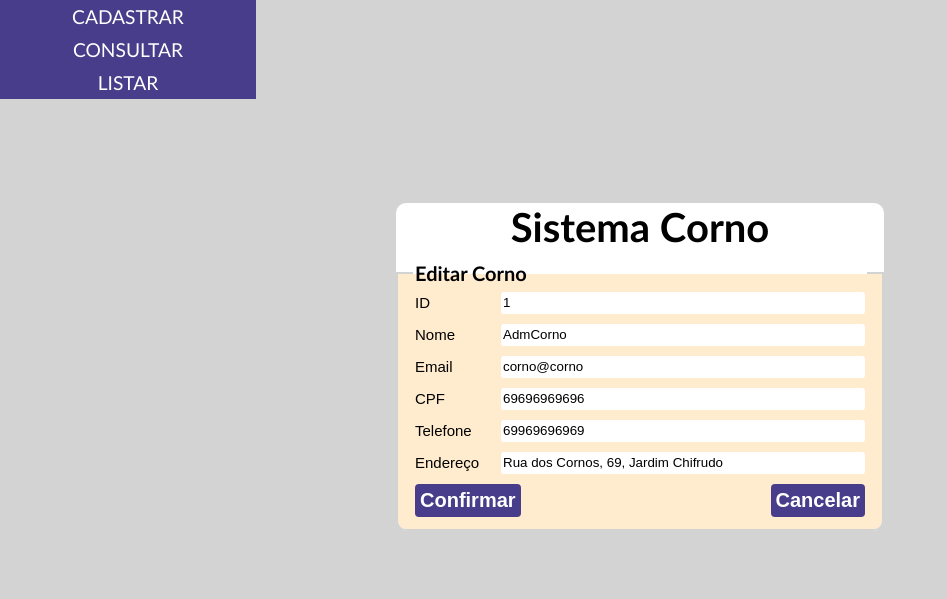
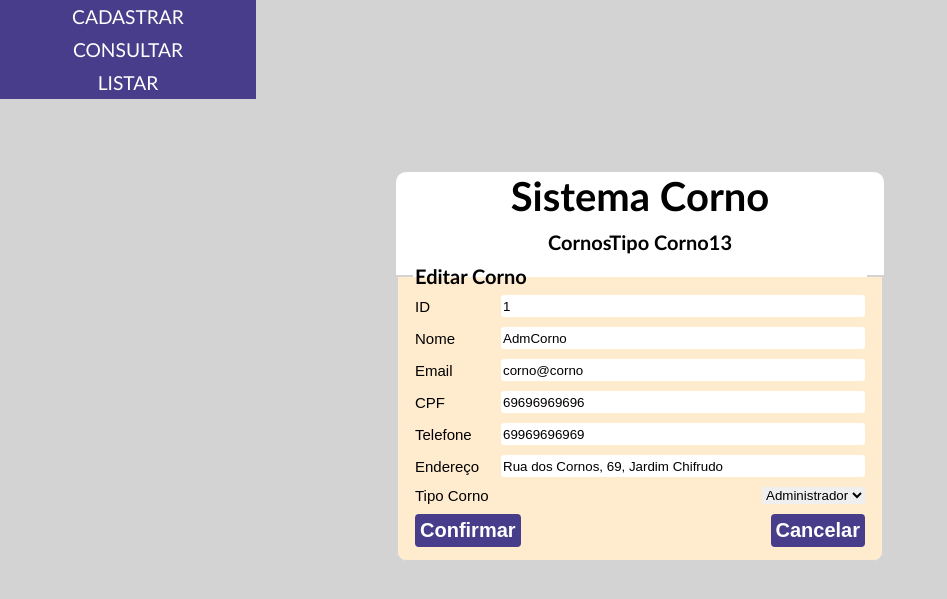
Before and after one commit to filipeule/Fatec, a PHP site: page /sistema_corno/people/personedit.php?id=1 in a window 1280 px wide. Shown: the part 33-632 px from the top of the page, without its empty margins (0-947 px from the left). Run offline with PHP 8.4, Linux system fonts and the light colour scheme; the visitor is signed in with stand-in values (Sample User, id 1); data comes from the database, SQL or seed files in the repository.

Commit message:
Corrigido problemas de permissao

```diff
--- a/common/routines/functions.php
+++ b/common/routines/functions.php
@@ -27,6 +27,13 @@ function isAdmin()
     return $userType == 1;
 }
 
-function havePermission() {
-
+function getPermissionLevel($secao, $campo) {
+    require($_SERVER['DOCUMENT_ROOT'] . "/sistema_corno/common/dbconnection.php");
+    echo $secao;
+    echo $campo;
+    $userLevel = $conn->query("SELECT id_tipo_corno FROM cornos WHERE id = ". $_SESSION['idUsuario'])->fetchAll()[0][0];
+    echo $userLevel;
+    $sql = "SELECT pc.nivel_acesso FROM tipos_corno c, permissoes p, permissoes_tipos_corno pc WHERE c.id = pc.id_tipo_corno AND p.id_permissao = pc.id_permissao AND c.id =" .  $userLevel . " AND p.secao = '" . $secao . "' AND p.campo = '" . $campo . "'";
+    $permissionLevel = $conn->query($sql)->fetchAll()[0][0];
+    return $permissionLevel;
 }
--- a/common/schemas/permissions.yaml
+++ b/common/schemas/permissions.yaml
@@ -136,7 +136,7 @@ Aluno:
         - CPF: None
         - Telefone: None
         - Endereco: None
-        - Tipo Corno: R
+        - Tipo Corno: None
     Cursos:
         - Nome: R
         - Quantidade Ciclos: R
--- a/db/createdb.sql
+++ b/db/createdb.sql
@@ -281,7 +281,7 @@ VALUES
   (3, 6, 0),
   (4, 6, 0),
   (5, 6, 0),
-  (6, 6, 1),
+  (6, 6, 0),
   (7, 6, 1),
   (8, 6, 1),
   (9, 6, 1),
--- a/people/personedit.php
+++ b/people/personedit.php
@@ -11,6 +11,9 @@ if (isset($_POST['nome'])) {
 }
 
 $tipoCorno = $conn->query("SELECT * FROM tipos_corno")->fetchAll();
+
+$permissionLevel = getPermissionLevel('Cornos', 'Tipo Corno');
+echo $permissionLevel;
 
 ?>
 
@@ -42,7 +45,7 @@ $tipoCorno = $conn->query("SELECT * FROM tipos_corno")->fetchAll();
             <label class='labels' for='telefone'>Endereço</label>
             <input class='campo' type='text' name='endereco' placeholder='  Digite seu endereço:' required maxlength='100' value="<?= $usuario['endereco'] ?>">
          </div>
-         <?php if(!isAdmin()): ?>
+         <?php if($permissionLevel == 1 or $permissionLevel == 3): ?>
          <div class="campos">
                <label class="labels" for="id_tipo_corno" data-placeholder="Escolha o tipo do chifrudo">Tipo Corno</label>
                <select name="id_tipo_corno" id="seletorCadTurma" value="<?= $tipoCorno[$usuario['id_tipo_corno']] ?>">
```
